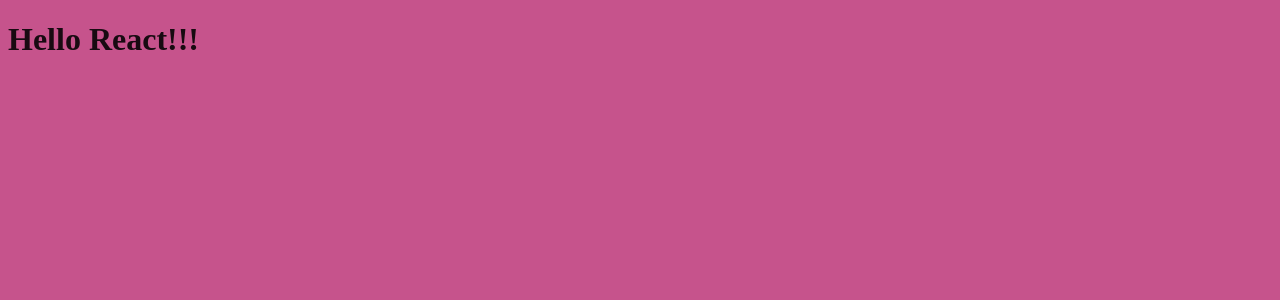
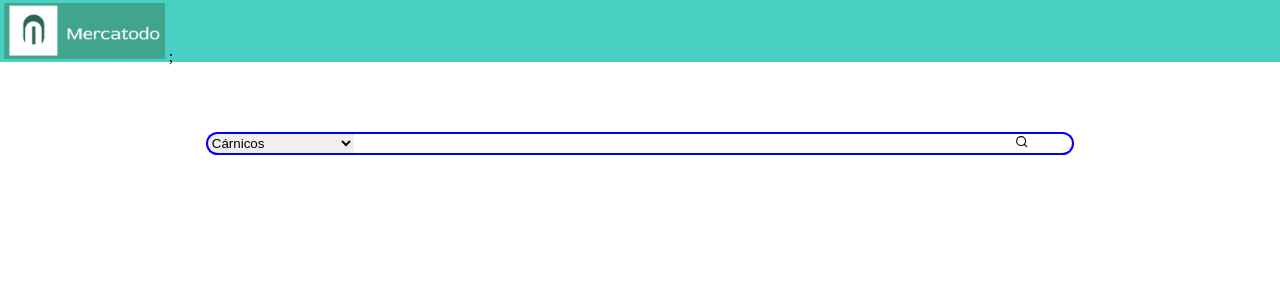
Before and after one commit to amendivelso/merca_todo, a React app: page / in a window 1280 px wide. Shown: the top 300 px of the page. Built offline with nearby package versions, Linux system fonts and the light colour scheme.

Commit message:
first Commit

```diff
--- a/package.json
+++ b/package.json
@@ -1,7 +1,8 @@
 {
   "dependencies": {
     "react": "^17.0.2",
-    "react-dom": "^17.0.2"
+    "react-dom": "^17.0.2",
+    "react-icons": "^4.3.1"
   },
   "name": "curso-webpack-react",
   "description": "",
--- a/public/index.html
+++ b/public/index.html
@@ -5,11 +5,13 @@
   <meta charset="UTF-8">
   <meta http-equiv="X-UA-Compatible" content="IE=edge">
   <meta name="viewport" content="width=device-width, initial-scale=1.0">
-  <title>Document</title>
+  <title>Mercatodo</title>
 </head>
 
 <body>
-  <div id="app"></div>
+  <div id="app">
+
+  </div>
 </body>
 
 </html>
--- a/src/assets/styles/global.scss
+++ b/src/assets/styles/global.scss
@@ -1,7 +1,59 @@
-$base-color: #c6538c;
-$color: rgba(black, 0.88);
+*{
+  padding: 0;
+  margin: 0;
+}
+.headerg{
+  width: 100%;
+  height: 62px;
+  background-color:#48D1C3;
+}
 
-body {
-  background-color: $base-color;
-  color: $color;
+.headerg img{
+  height: 90%;
+  background-color:#48D1C3;
+  margin: 3px 4px;
 }
+
+.searchBar{
+  height: 300px;
+  display: grid;
+  grid-template-columns: repeat(12, 1fr);
+  grid-column-gap: 0px;
+}
+
+.searchBar input{
+  height: 10%;
+  grid-column-start: 4;
+  grid-column-end: 10;
+  grid-row-start: 3;
+  grid-row-end: 8;
+  border: none;
+  border-bottom: 2px solid blue;
+  border-top: 2px solid blue;
+}
+
+#search{
+  height: 10%;
+  grid-column-start: 10;
+  grid-column-end: 11;
+  grid-row-start: 3;
+  grid-row-end: 9;
+  background-color: white;
+  border-radius: 0px 25px 25px 0px  ;
+  border: none;
+  border-bottom: 2px solid blue;
+  border-right: 2px solid blue;
+  border-top: 2px solid blue;
+}
+#filter{
+  height: 10%;
+  grid-column-start: 3;
+  grid-column-end: 4;
+  grid-row-start: 3;
+  grid-row-end: 9;
+  border-radius:  25px 0px 0px 25px   ;
+  border: none;
+  border-bottom: 2px solid blue;
+  border-left: 2px solid blue;
+  border-top: 2px solid blue;
+}
--- /dev/null
+++ b/src/components/SearchBody/SearchBody.js
@@ -0,0 +1,28 @@
+import React from 'react'
+import {FiSearch} from 'react-icons/fi';
+import { FaAngleDown } from "react-icons/fa";
+
+export const SearchBody = () => {
+    return (
+        <div>
+            <div className="searchBar">
+                <select name="select" id='filter' >
+                <option value="value1" selected>Escoja una categoría</option>
+                <option value="value1" selected>Cárnicos</option>
+                    <option value="value2">Lácteos</option>
+                    <option value="value3">Embutidos</option>
+                    <option value="value1" >Licores</option>
+                    <option value="value2">Grano</option>
+                    <option value="value3">Enlatados</option>
+                    <option value="value1" >Frutas y verduras</option>
+                    <option value="value2">Dulceria</option>
+                    <option value="value3">Elementos de aseo</option>
+                    <option value="value3">Aseo personal</option>
+                </select>
+                <input type="text" id="name" name="name"/>
+                <button id='search'><FiSearch/></button>
+
+            </div>
+        </div>
+    )
+}
--- /dev/null
+++ b/src/components/headerGeneral/HeaderGeneral.js
@@ -0,0 +1,12 @@
+import React from "react";
+import logo from '../../assets/images/MercaTodoLogo.jpg'
+
+const HeaderGeneral=()=>{
+    return(
+        <div className="headerg">
+            <img src={logo} alt="Logo" />;
+        </div>
+    )
+
+}
+export default HeaderGeneral;
--- a/src/routes/App.jsx
+++ b/src/routes/App.jsx
@@ -1,5 +1,16 @@
 import React from 'react';
+import HeaderGeneral from '../components/headerGeneral/HeaderGeneral';
+import { SearchBody } from '../components/SearchBody/SearchBody';
 
-const App = () => <h1>Hello React!!!</h1>
+const App = () => {
+    return (
+    <div>
+    <HeaderGeneral/>
+    <SearchBody />
+    </div>
+)
+}
+
+
 
 export default App;
--- a/webpack.config.js
+++ b/webpack.config.js
@@ -45,10 +45,11 @@ module.exports = {
       },
       {
         test: /\.(png|gif|jpg)$/,
+        include: /images/,
         use: [
           {
             loader: 'file-loader',
-            options: { name: 'assets/[hash].[ext]' },
+            options: { name: 'assets/[hash].[ext]' }
           }
         ],
       }
```
Also changed, not shown: src/assets/images/MercaTodoLogo.jpg (added), 1 other file (tests, documents, lock files or other folders).
